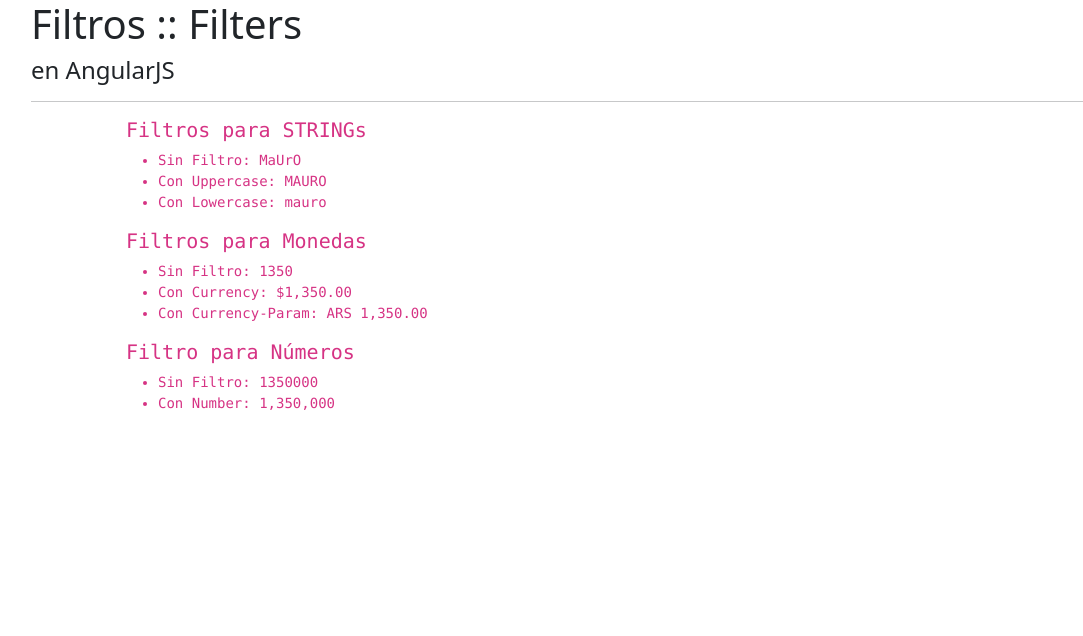
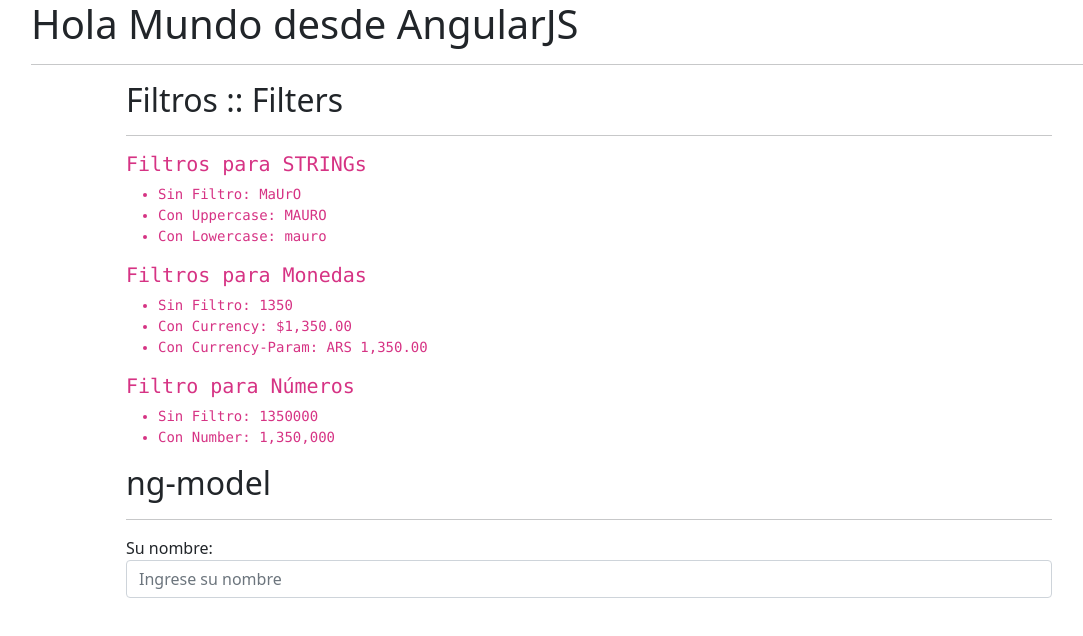
Before and after one commit to mauroviveros/course_AngularJS, a website: page Ejercicio_01/index.html in a window 1280 px wide. Shown: the whole page, without its empty margins (51-1134 px from the left). Drawn offline with nearby package versions, Linux system fonts and the light colour scheme.

Commit message:
fix:Unifico todo el ejercicio 1 en un solo archivo

```diff
--- a/Ejercicio_01/filtros.html
+++ b/Ejercicio_01/index.html
@@ -11,12 +11,14 @@
 </head>
 <body>
     <div class="container">
-        <h1>Filtros :: Filters</h1>
-        <h4>en AngularJS</h4>
+        <h1>{{ "Hola Mundo desde AngularJS" }}</h1>
         <hr>
+
 
         <div class="row justify-content-md-center">
             <div class="col-10">
+                <h2>Filtros :: Filters</h2><hr>
+
                 <code>
                     <h5>Filtros para STRINGs</h5>
                     <ul>
@@ -44,6 +46,16 @@
                 </code>
             </div>
         </div>
+        <div class="row justify-content-md-center">
+            <div class="col-10">
+                <h2>ng-model</h2><hr>
+
+                <p>
+                    Su nombre: <br>
+                    <input type="text" class="form-control" placeholder="Ingrese su nombre">
+                </p>
+            </div>
+        </div>
     </div>
 </body>
 </html>
```
Also changed, not shown: Ejercicio_01/holamundo.html (deleted, +0 -19 lines).
